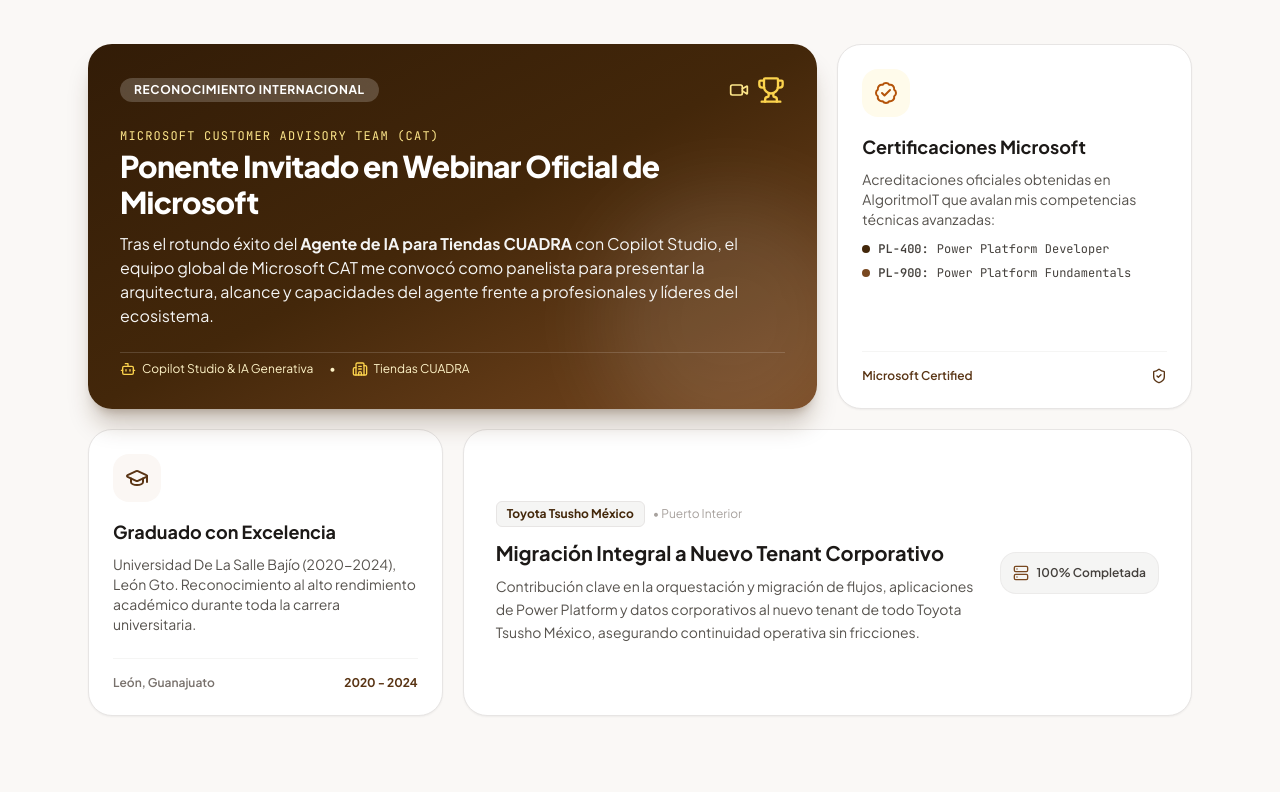
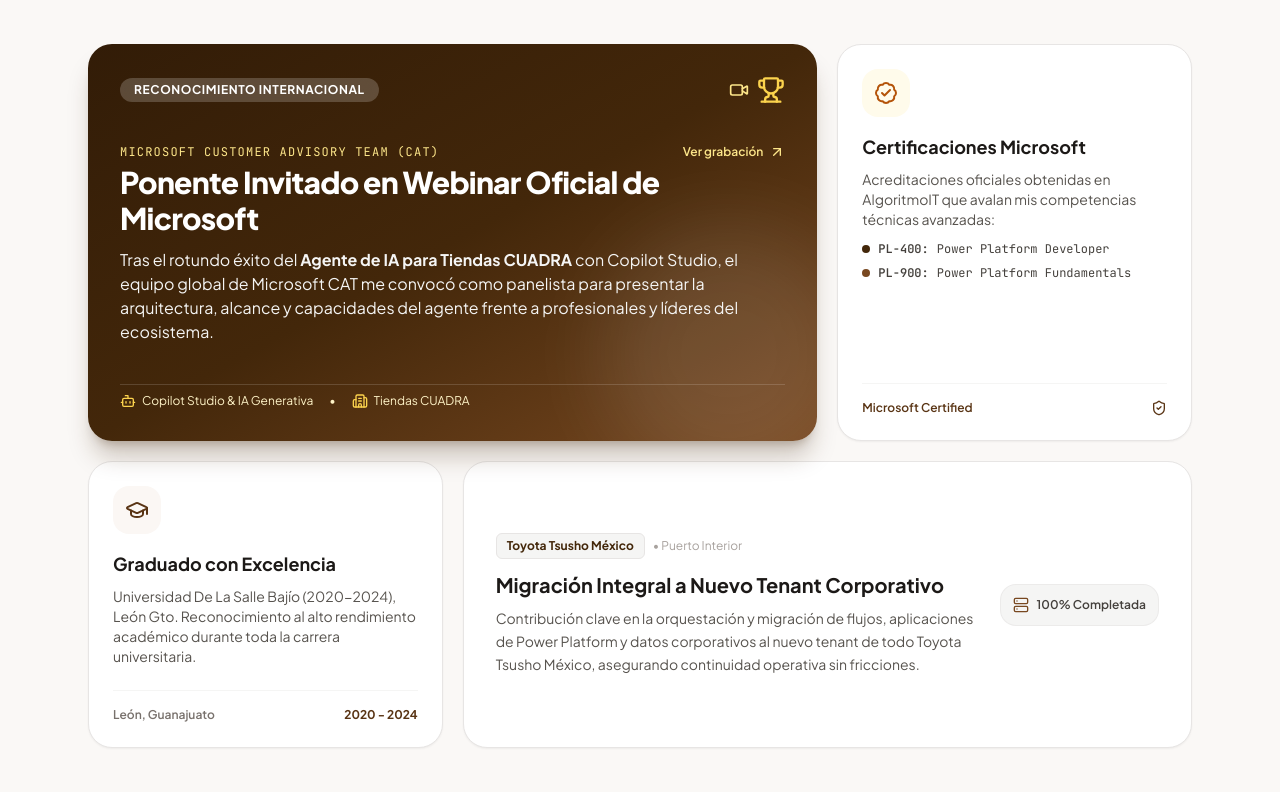
Before and after one commit to MPN69/personal-blog, a plain HTML site: page index.html in a window 1280 px wide. Shown: the part 1908-2700 px from the top of the page. Drawn offline with nearby package versions, Linux system fonts and the light colour scheme.

Commit message:
Update webinar section with link and improved layout

```diff
--- a/index.html
+++ b/index.html
@@ -298,15 +298,29 @@
               </div>
             </div>
 
-            <div class="my-6">
-              <p class="text-xs font-mono text-amber-200 uppercase tracking-widest mb-1">Microsoft Customer Advisory Team (CAT)</p>
-              <h3 class="text-2xl sm:text-3xl font-black tracking-tight leading-snug">
+            <a href="https://www.youtube.com/watch?v=sLcjMjYmAkg" target="_blank" rel="noopener noreferrer"
+              class="block my-6 group rounded-2xl p-4 -mx-4 transition-all hover:bg-white/5 focus:outline-none focus:ring-2 focus:ring-amber-300/60">
+              <div class="flex items-center justify-between gap-2 mb-1">
+                <p class="text-xs font-mono text-amber-200 uppercase tracking-widest">
+                  Microsoft Customer Advisory Team (CAT)
+                </p>
+                <span
+                  class="inline-flex items-center gap-1.5 text-xs font-semibold text-amber-200 group-hover:translate-x-1 transition-transform">
+                  <span>Ver grabación</span>
+                  <i data-lucide="arrow-up-right" class="w-4 h-4"></i>
+                </span>
+              </div>
+
+              <h3 class="text-2xl sm:text-3xl font-black tracking-tight leading-snug group-hover:text-amber-200 transition-colors">
                 Ponente Invitado en Webinar Oficial de Microsoft
               </h3>
+
               <p class="mt-3 text-stone-100 text-sm sm:text-base max-w-2xl leading-relaxed">
-                Tras el rotundo éxito del <strong>Agente de IA para Tiendas CUADRA</strong> con Copilot Studio, el equipo global de Microsoft CAT me convocó como panelista para presentar la arquitectura, alcance y capacidades del agente frente a profesionales y líderes del ecosistema.
+                Tras el rotundo éxito del <strong>Agente de IA para Tiendas CUADRA</strong> con Copilot Studio, el equipo global de
+                Microsoft CAT me convocó como panelista para presentar la arquitectura, alcance y capacidades del agente frente a
+                profesionales y líderes del ecosistema.
               </p>
-            </div>
+            </a>
 
             <div class="flex flex-wrap items-center gap-4 text-xs text-amber-100 pt-2 border-t border-white/15">
               <span class="flex items-center gap-1.5"><i data-lucide="bot" class="w-4 h-4 text-amber-300"></i> Copilot Studio & IA Generativa</span>
```
